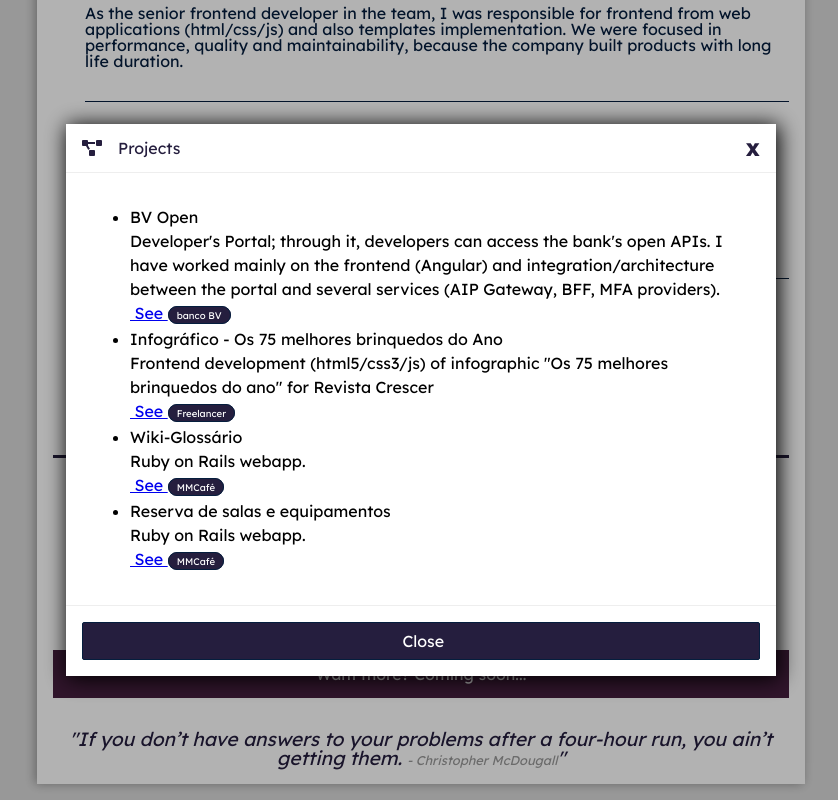
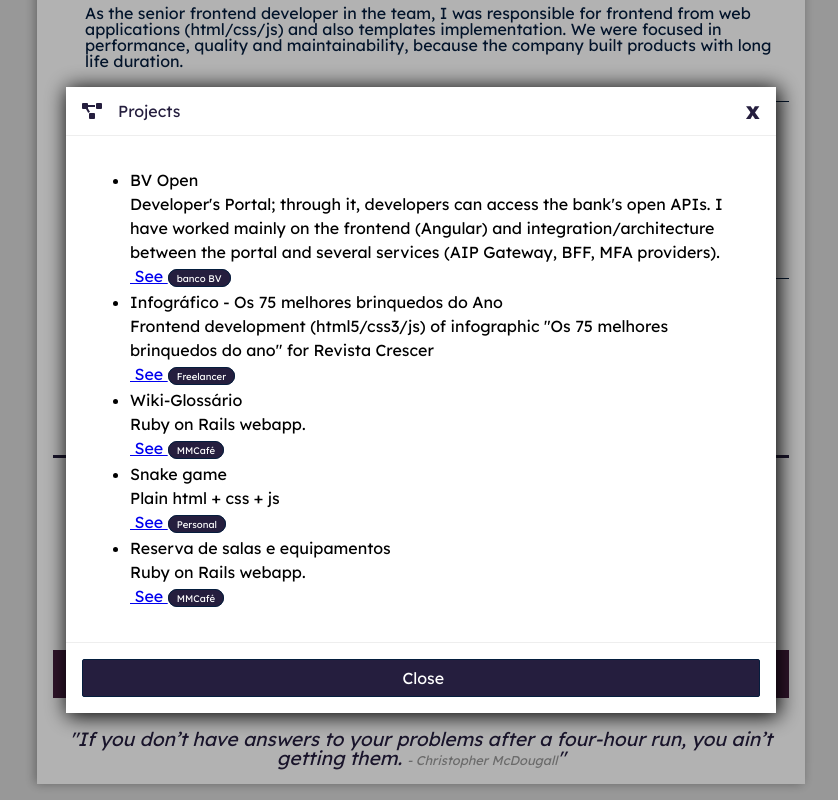
Before and after one commit to chrisbenseler/chrisb-website, a Nuxt app: page / in a window 1280 px wide. Both pictures are taken after a click on the button "Projects". Shown: the part 2016-2816 px from the top of the page, without its empty margins (219-1057 px from the left). Built offline with nearby package versions, Linux system fonts and the light colour scheme.

Commit message:
feat: personal project snake

```diff
--- a/components/modals/Projects.vue
+++ b/components/modals/Projects.vue
@@ -35,6 +35,16 @@
           </li>
 
           <li>
+            <h5>Snake game</h5>
+            <p>Plain html + css + js</p>
+            <a href="https://chrisbenseler.github.io/snakeweb/" target="_blank" rel="noopener" title="Snake game">
+              <i class="fas link"></i> See
+            </a>
+            <span class="badge">Personal</span>
+          </li>
+
+
+          <li>
             <h5>Reserva de salas e equipamentos</h5>
             <p>Ruby on Rails webapp.</p>
             <a href="https://www.mmcafe.com.br/reserva-de-salas-e-equipamentos/" target="_blank" rel="noopener" title="Reserva de salas e equipamentos">
```
